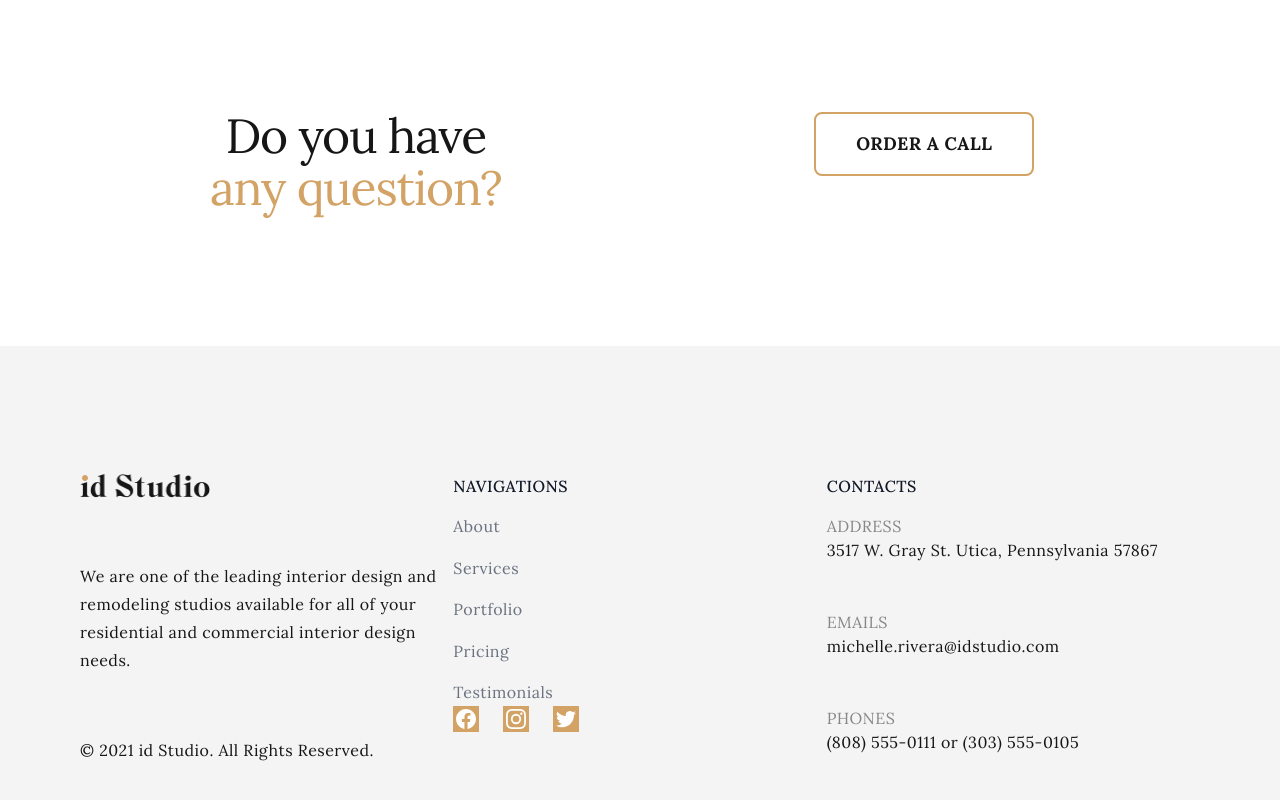
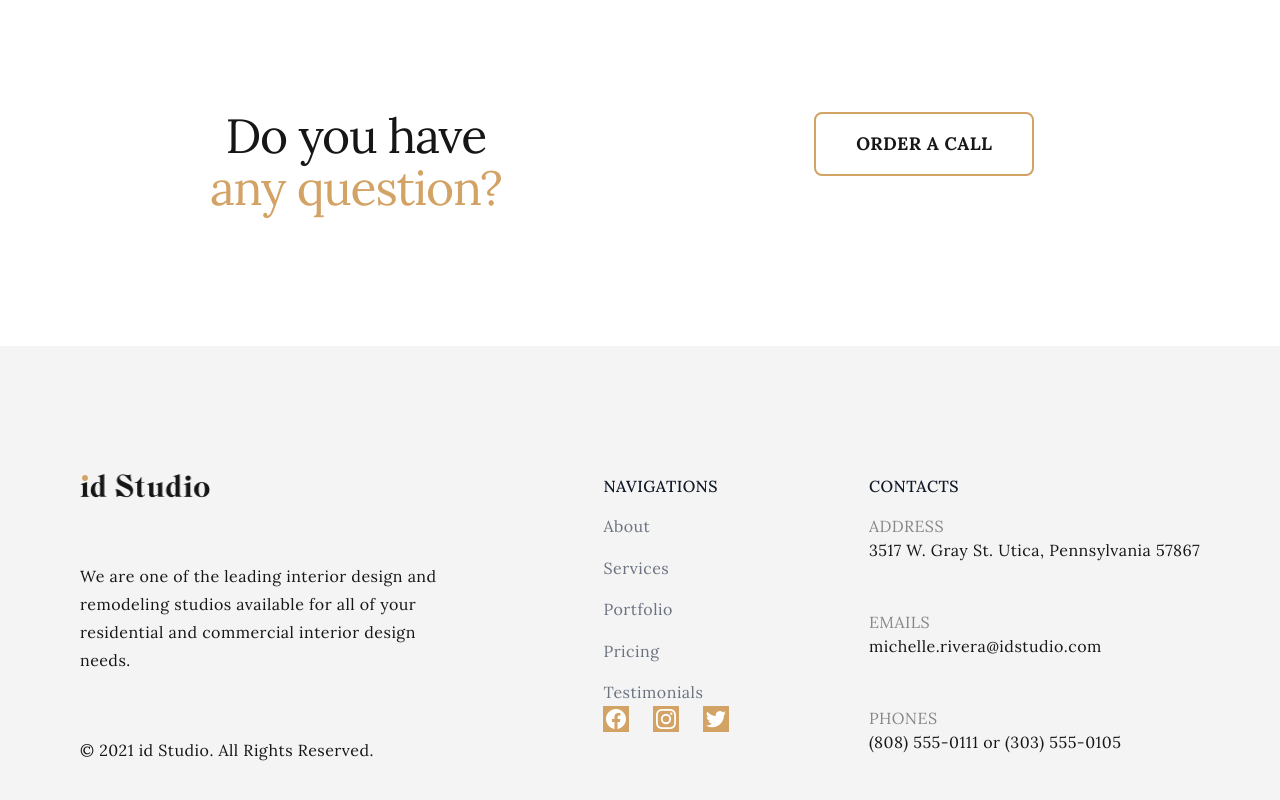
Before and after one commit to taniyaraina/my-app, a Next.js app: page / in a window 1280 px wide. Shown: the part 5051-5851 px from the top of the page. Built offline with nearby package versions, Linux system fonts and the light colour scheme.

Commit message:
fixed footer

```diff
--- a/src/components/global/Footer.js
+++ b/src/components/global/Footer.js
@@ -73,7 +73,7 @@
   <footer className="bgLight" aria-labelledby="footer-heading">
     <Container>
       {' '}
-      <div className="xl:grid xl:grid-cols-3">
+      <div className=" flex justify-between">
         <div className="space-y-16 xl:col-span-1 max-w-sm">
           <a href="#">
             {' '}
```
